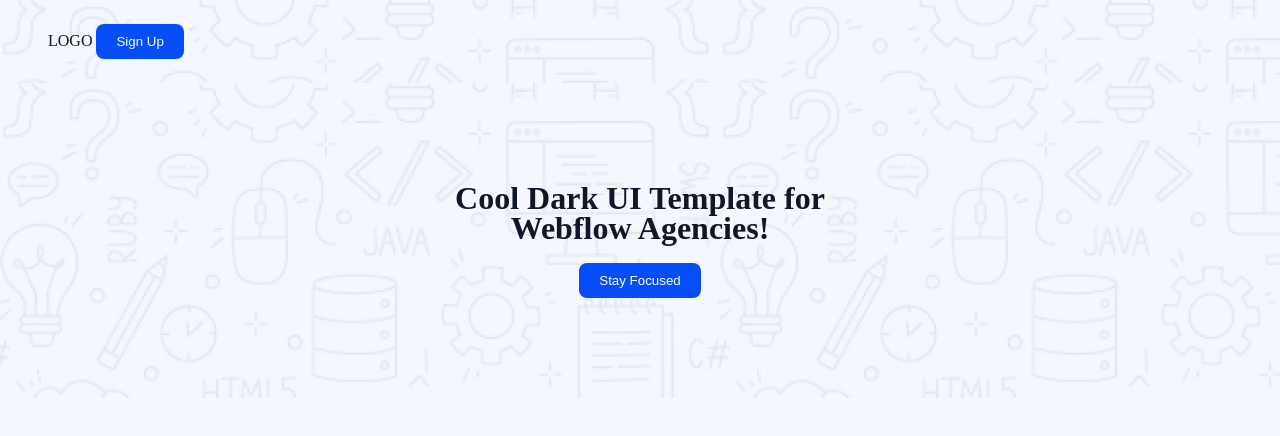
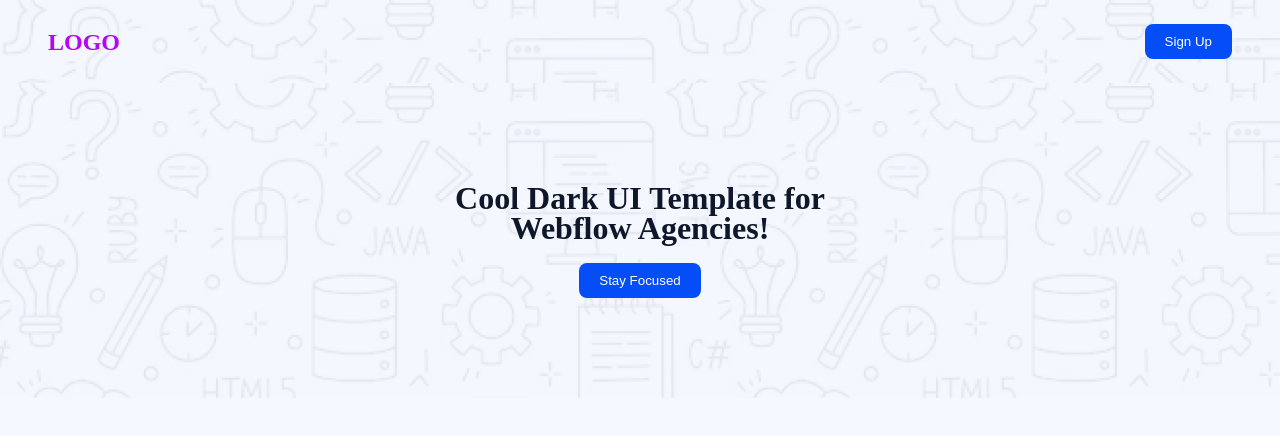
Before and after one commit to asrobin-dev/First-assignment, a plain HTML site: page index.html in a window 1280 px wide. Drawn offline with Linux system fonts and the light colour scheme.

Commit message:
add logo design

```diff
--- a/CSS/style.css
+++ b/CSS/style.css
@@ -10,6 +10,13 @@ body {
     line-height: 30px;
 
 }
+.logo {
+
+    font-size: 24px;
+    font-weight: bold;
+    color: #b107f4;
+
+}
 .btn {
     padding: 10px 20px;
     background-color: rgb(5, 77, 246);
@@ -17,7 +24,6 @@ body {
     border: none;
     border-radius: 8px;
     font-weight: 500;
-    transition: all 0.3s ease;
     cursor: pointer;
 
 }
--- a/index.html
+++ b/index.html
@@ -10,10 +10,10 @@
 
     <!--Navbar-->
     <header class="navbar">
-        <div>
-            <span>LOGO</span>
+
+            <span class="logo">LOGO</span>
             <button class="btn">Sign Up</button>
-        </div>
+
     </header>
 
     <!--Banner-->
```
